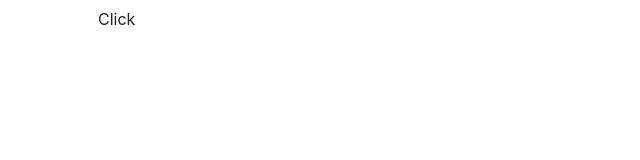
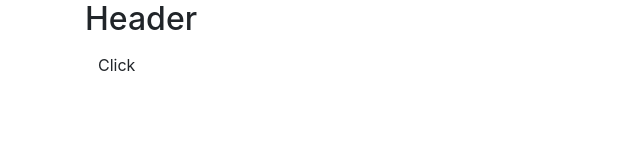
Before and after one commit to viach97/test, a website: page index.html in a window 1280 px wide. Shown: the whole page, without its empty margins (0-640 px from the left). Drawn offline with nearby package versions, Linux system fonts and the light colour scheme.

Commit message:
add Header

```diff
--- a/index.html
+++ b/index.html
@@ -8,6 +8,13 @@
     <link rel="stylesheet" href="css/style.css">
 </head>
 <body>
+    <header>
+        <div class="container">
+            <h2>
+                Header
+            </h2>
+        </div>
+    </header>
    <section>
        <div class="container">
            <button class="btn">Click</button>
```
